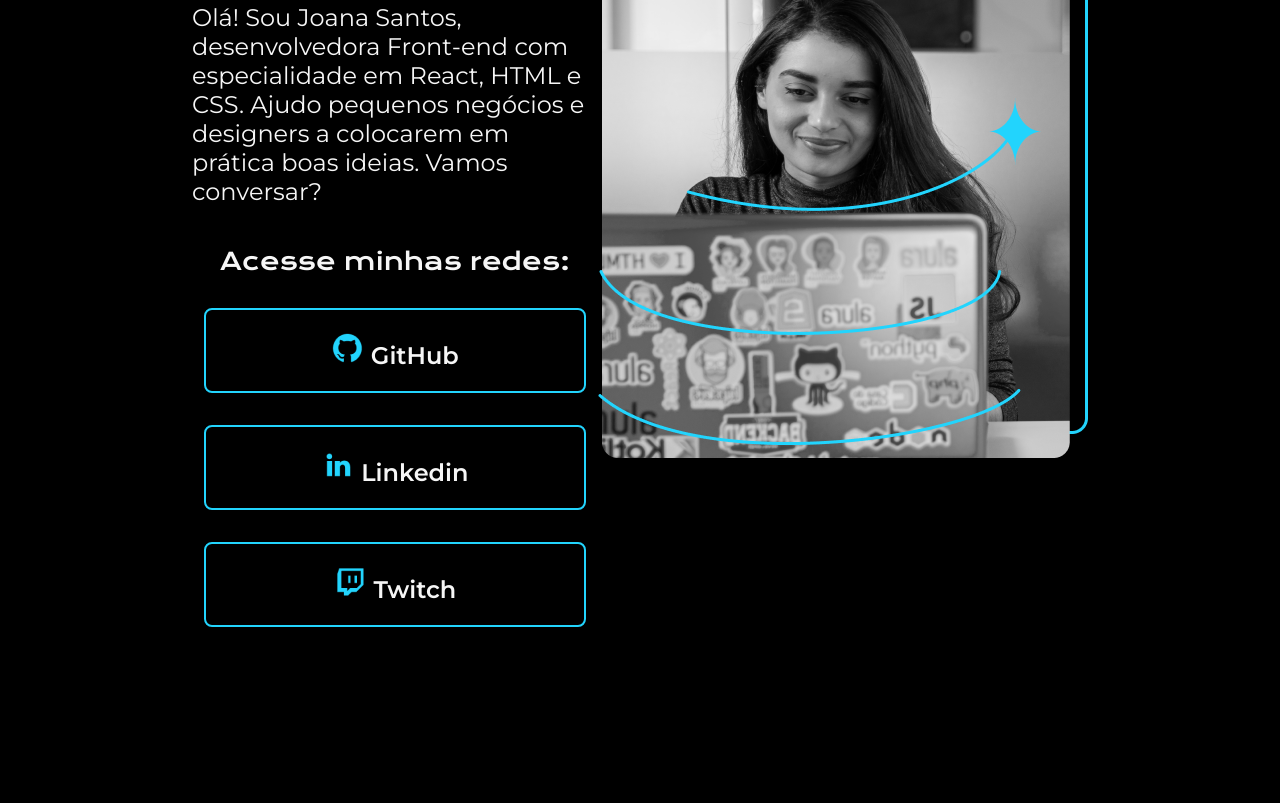
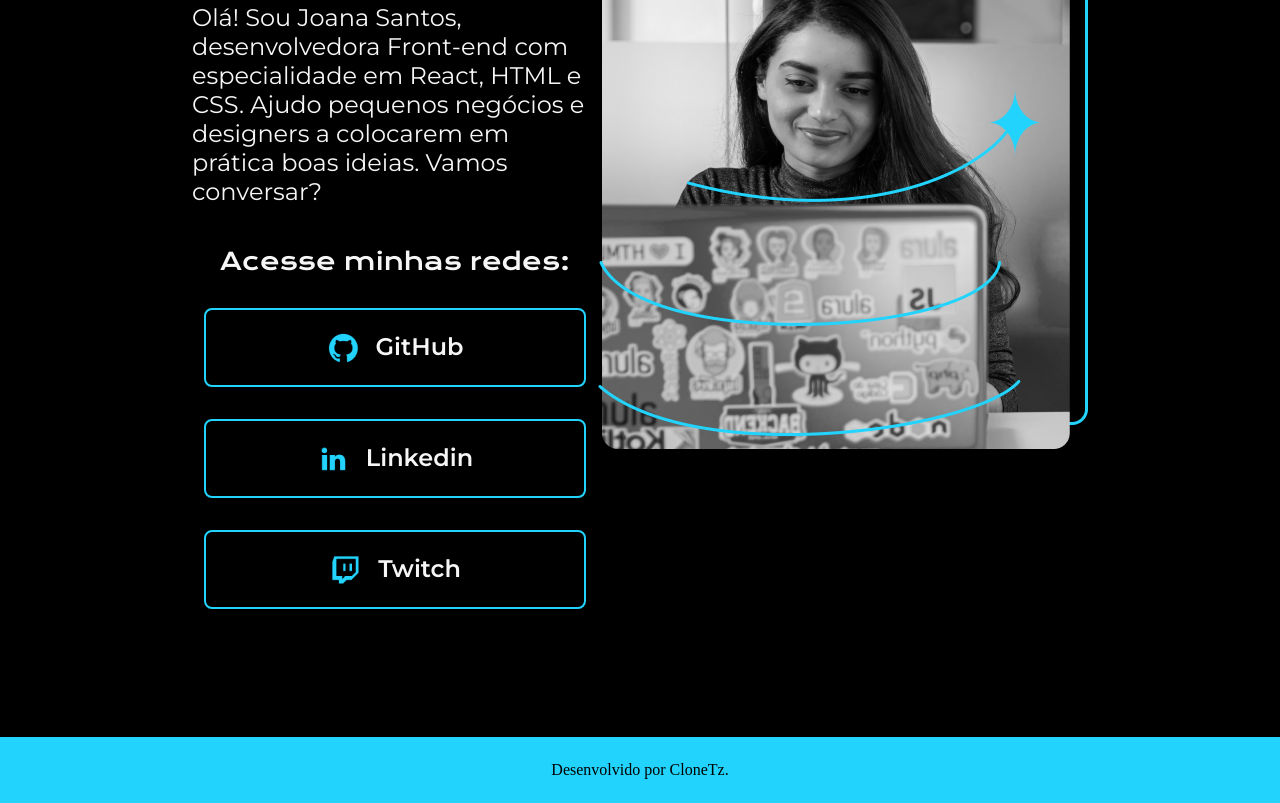
Before and after one commit to CloneTz/estudos-alura, a plain HTML site: page html-css/index.html in a window 1280 px wide. Shown: the part 390-1193 px from the top of the page. Before the commit the page ends 1017 px from the top, so only its background shows below. Drawn offline with nearby package versions, Linux system fonts and the light colour scheme.

Commit message:
footer criado

```diff
--- a/html-css/estilo/style.css
+++ b/html-css/estilo/style.css
@@ -57,7 +57,10 @@ body {
 }
 
 .apresentacao__links__link {
-    /* background-color: #22D4FD; */
+    display: flex;
+    justify-content: center;
+    gap: 16px;
+
     color: #F6F6F6;
     border: 2px solid #22D4FD;
 
@@ -70,3 +73,14 @@ body {
     padding: 21.5px 0px;
     border-radius: 8px;
 }
+
+.apresentacao__links__link:hover {
+    background-color: #272727;
+}
+
+.rodape {
+    background-color: #22D4FD;
+    color: #000000;
+    padding: 24px;
+    text-align: center;
+}
--- a/html-css/index.html
+++ b/html-css/index.html
@@ -30,6 +30,8 @@
             <img src="imagem.png" alt="Foto da Joana Santos programando">
 
     </main>
-    <footer></footer>
+    <footer class="rodape">
+        <p>Desenvolvido por CloneTz.</p>
+    </footer>
 </body>
 </html>
```
